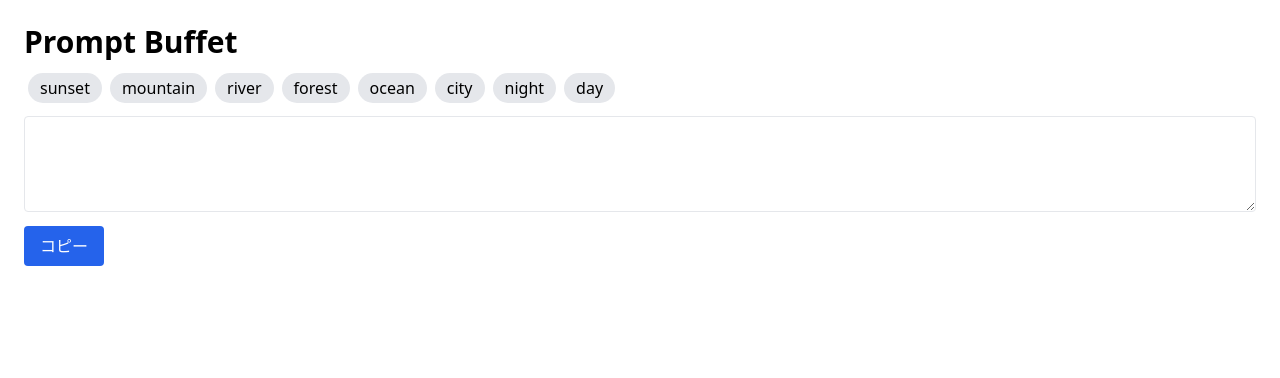
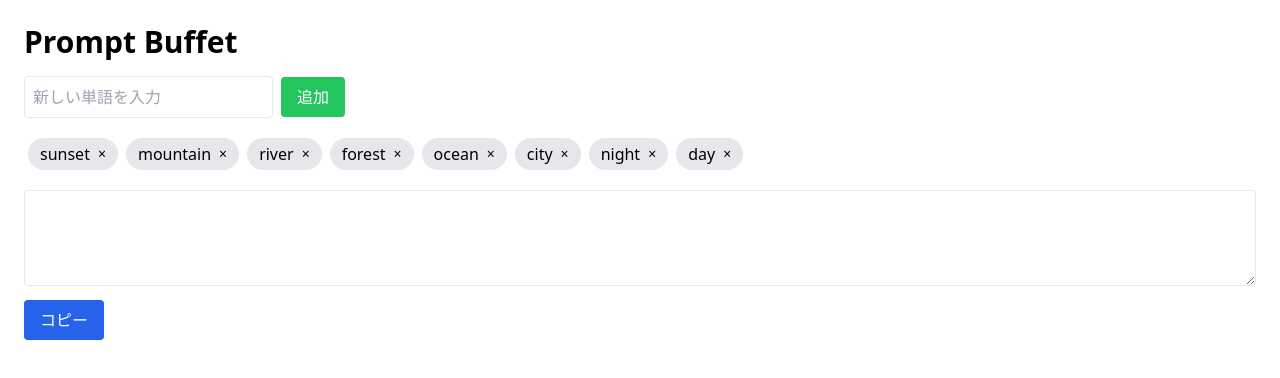
Before and after one commit to PK-Yakkun/prompt_buffet, a Next.js app in the folder prompt_buffet/: page / in a window 1280 px wide. Shown: the top 378 px of the page. Built offline with nearby package versions, Linux system fonts and the light colour scheme.

Commit message:
feat: 単語の追加/削除機能 実装

```diff
--- a/prompt_buffet/src/app/page.tsx
+++ b/prompt_buffet/src/app/page.tsx
@@ -1,11 +1,11 @@
 'use client';
 
-import React, { useState, useCallback } from 'react';
+import React, { useState, useCallback, useEffect } from 'react';
 import TagList from '../components/TagList';
 import TextArea from '../components/TextArea';
 import CopyButton from '../components/CopyButton';
 
-const words = [
+const defaultWords = [
   'sunset',
   'mountain',
   'river',
@@ -17,7 +17,16 @@ const words = [
 ];
 
 const Page: React.FC = () => {
+  const [words, setWords] = useState<string[]>(defaultWords);
   const [selectedWords, setSelectedWords] = useState<Set<string>>(new Set());
+  const [newWord, setNewWord] = useState<string>('');
+
+  useEffect(() => {
+    const savedWords = localStorage.getItem('customWords');
+    if (savedWords) {
+      setWords(JSON.parse(savedWords));
+    }
+  }, []);
 
   const handleTagClick = useCallback((word: string) => {
     setSelectedWords((prev) => {
@@ -31,15 +40,48 @@ const Page: React.FC = () => {
     });
   }, []);
 
+  const handleAddWord = () => {
+    if (newWord && !words.includes(newWord)) {
+      const updatedWords = [...words, newWord];
+      setWords(updatedWords);
+      localStorage.setItem('customWords', JSON.stringify(updatedWords));
+      setNewWord('');
+    }
+  };
+
+  const handleRemoveWord = (wordToRemove: string) => {
+    const updatedWords = words.filter(word => word !== wordToRemove);
+    setWords(updatedWords);
+    localStorage.setItem('customWords', JSON.stringify(updatedWords));
+    setSelectedWords(prev => {
+      const newSelectedWords = new Set(prev);
+      newSelectedWords.delete(wordToRemove);
+      return newSelectedWords;
+    });
+  };
+
   const textAreaValue = Array.from(selectedWords).join(', ');
 
   return (
     <div className="p-6">
       <h1 className="text-3xl font-bold mb-4">Prompt Buffet</h1>
+      <div className="mb-4">
+        <input
+          type="text"
+          value={newWord}
+          onChange={(e) => setNewWord(e.target.value)}
+          className="border rounded p-2 mr-2"
+          placeholder="新しい単語を入力"
+        />
+        <button onClick={handleAddWord} className="bg-green-500 text-white px-4 py-2 rounded">
+          追加
+        </button>
+      </div>
       <TagList
         words={words}
         selectedWords={selectedWords}
         onTagClick={handleTagClick}
+        onRemoveWord={handleRemoveWord}
       />
       <div className="mt-4">
         <TextArea
--- a/prompt_buffet/src/components/Tag.tsx
+++ b/prompt_buffet/src/components/Tag.tsx
@@ -1,21 +1,29 @@
-// components/Tag.tsx
 import React from 'react';
 
 type TagProps = {
   word: string;
   isSelected: boolean;
   onClick: (word: string) => void;
+  onRemove: (word: string) => void;
 };
 
-const Tag: React.FC<TagProps> = ({ word, isSelected, onClick }) => {
+const Tag: React.FC<TagProps> = ({ word, isSelected, onClick, onRemove }) => {
   return (
     <span
-      onClick={() => onClick(word)}
-      className={`cursor-pointer px-3 py-1 m-1 rounded-full ${
+      className={`cursor-pointer px-3 py-1 m-1 rounded-full inline-flex items-center ${
         isSelected ? 'bg-blue-500 text-white' : 'bg-gray-200'
       }`}
     >
-      {word}
+      <span onClick={() => onClick(word)}>{word}</span>
+      <button
+        onClick={(e) => {
+          e.stopPropagation();
+          onRemove(word);
+        }}
+        className="ml-2 text-sm"
+      >
+        ×
+      </button>
     </span>
   );
 };
--- a/prompt_buffet/src/components/TagList.tsx
+++ b/prompt_buffet/src/components/TagList.tsx
@@ -1,4 +1,3 @@
-// components/TagList.tsx
 import React from 'react';
 import Tag from './Tag';
 
@@ -6,12 +5,14 @@ type TagListProps = {
   words: string[];
   selectedWords: Set<string>;
   onTagClick: (word: string) => void;
+  onRemoveWord: (word: string) => void;
 };
 
 const TagList: React.FC<TagListProps> = ({
   words,
   selectedWords,
   onTagClick,
+  onRemoveWord,
 }) => {
   return (
     <div>
@@ -21,6 +22,7 @@ const TagList: React.FC<TagListProps> = ({
           word={word}
           isSelected={selectedWords.has(word)}
           onClick={onTagClick}
+          onRemove={onRemoveWord}
         />
       ))}
     </div>
```
